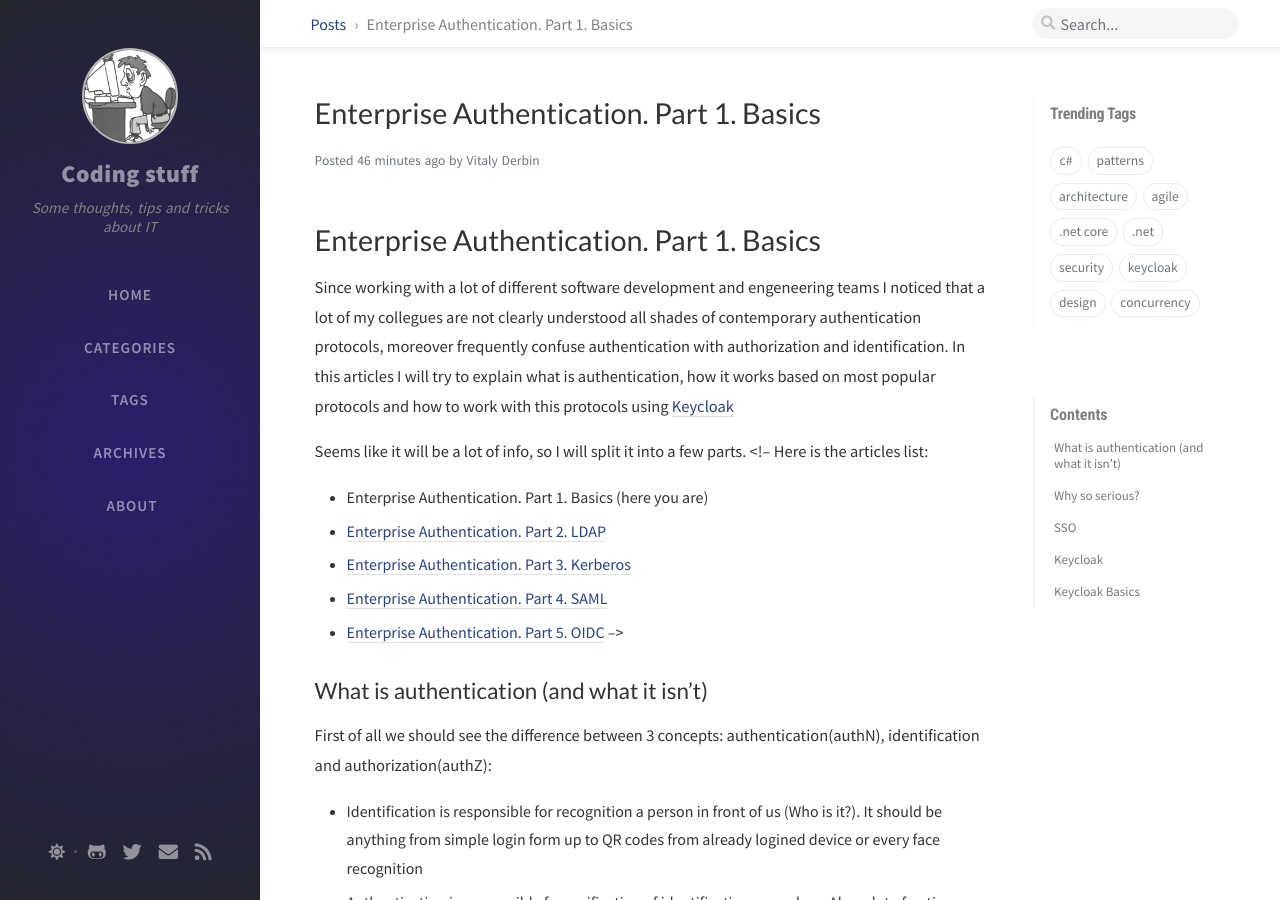
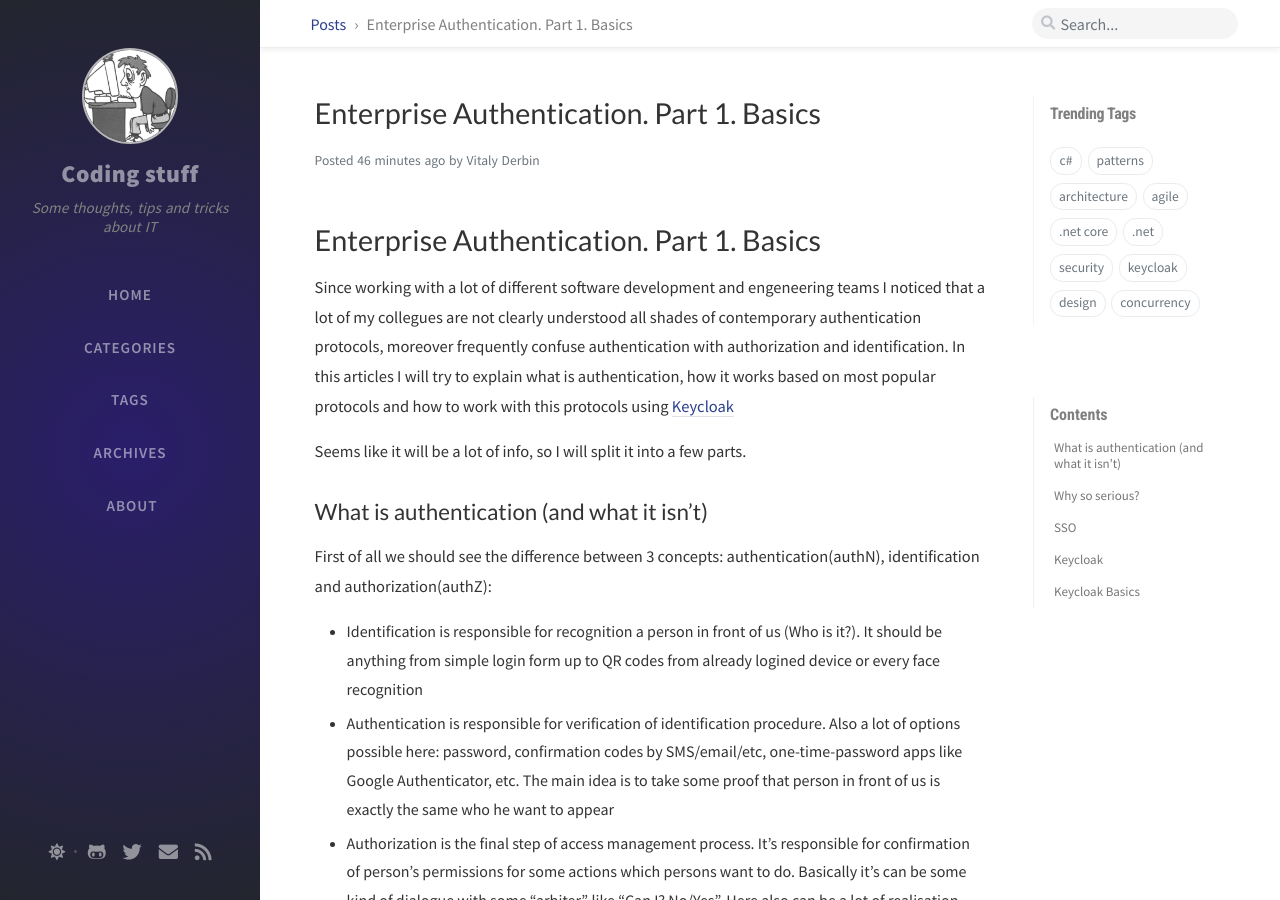
Before and after one commit to ondator/ondator.github.io, a Jekyll site: the page built from _posts/2025-03-05-authn.md, in a window 1280 px wide and 900 px high. Built offline with Jekyll 4.4.1, drawn with Linux system fonts in a browser that asks for light colours; nearby versions of some CDN libraries; comment, search, counter and statistics services are not loaded.

Commit message:
authn1 fix

```diff
--- a/_posts/2025-03-05-authn.md
+++ b/_posts/2025-03-05-authn.md
@@ -9,12 +9,6 @@ tags: [security, authN, authentication, keycloak]
 Since working with a lot of different software development and engeneering teams I noticed that a lot of my collegues are not clearly understood all shades of contemporary authentication protocols, moreover frequently confuse authentication with authorization and identification. In this articles I will try to explain what is authentication, how it works based on most popular protocols and how to work with this protocols using [Keycloak](https://www.keycloak.org/)
 
 Seems like it will be a lot of info, so I will split it into a few parts.
-<!-- Here is the articles list:
-- Enterprise Authentication. Part 1. Basics (here you are)
-- [Enterprise Authentication. Part 2. LDAP](./auth-ldap.md)
-- [Enterprise Authentication. Part 3. Kerberos](./auth-kerberos.md)
-- [Enterprise Authentication. Part 4. SAML](./auth-saml.md)
-- [Enterprise Authentication. Part 5. OIDC](./auth-oidc.md) -->
 
 ## What is authentication (and what it isn't)
 First of all we should see the difference between 3 concepts: authentication(authN), identification and authorization(authZ):
```
